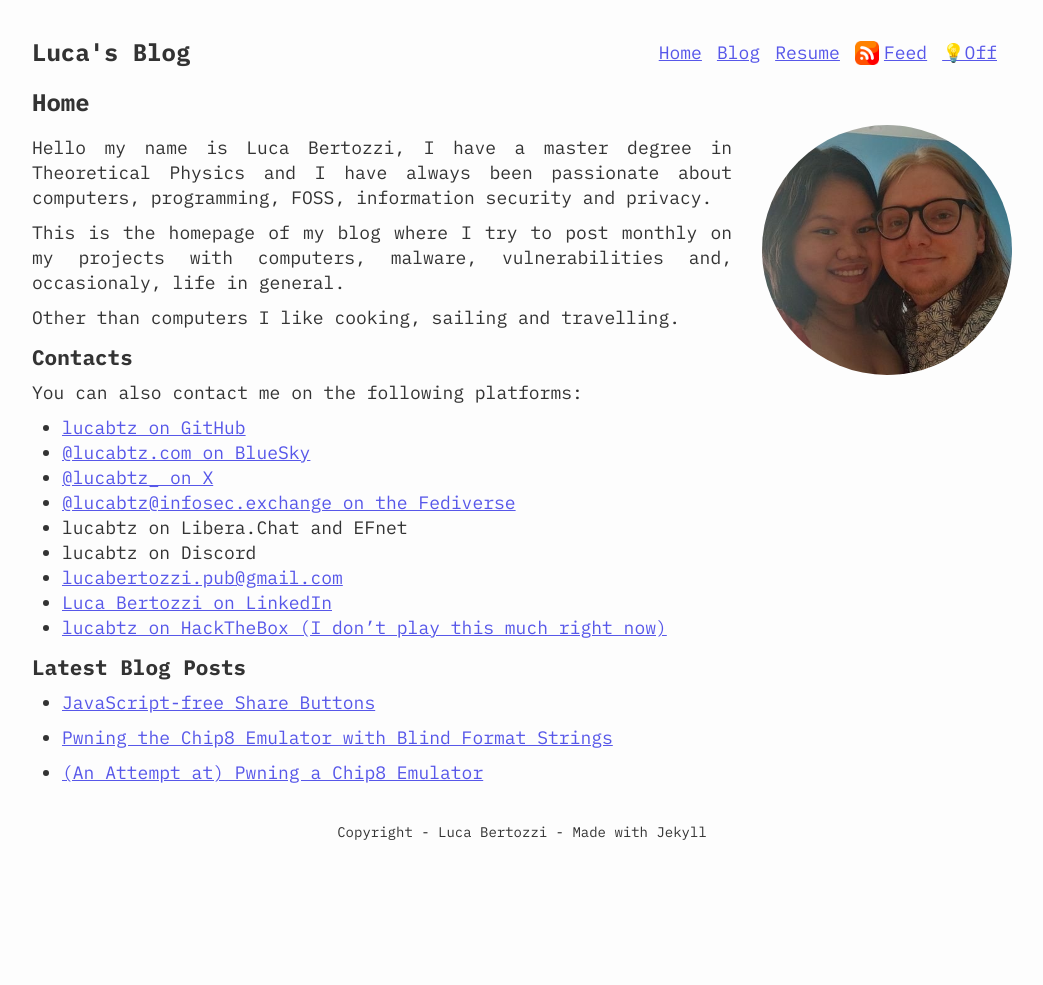
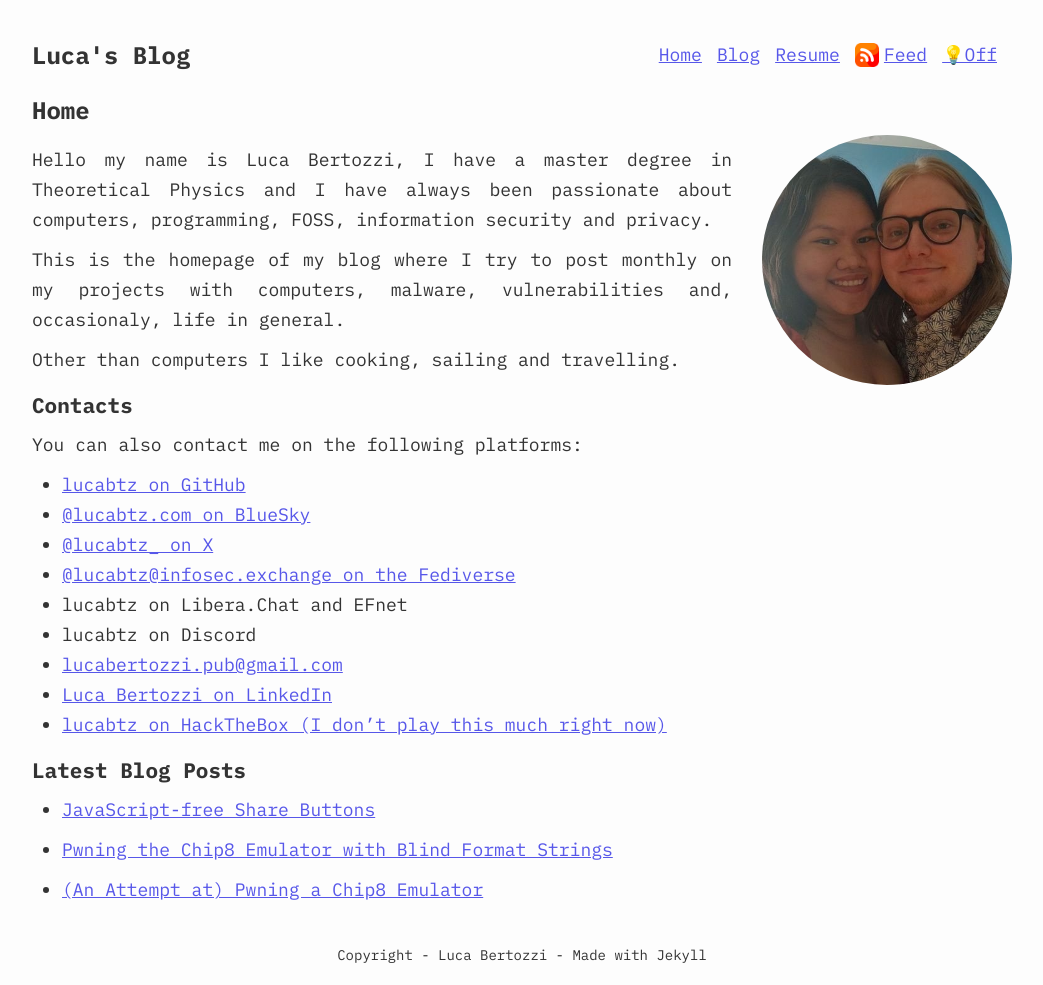
Before and after one commit to lucabtz/lucabtz.github.io, a Jekyll site: the page built from index.md, in a window 1280 px wide. Shown: the whole page, without its empty margins (118-1161 px from the left). Built offline with Jekyll 4.4.1, drawn with Linux system fonts in a browser that asks for light colours; before the commit the page ends 900 px from its top, so only the background shows below that.

Commit message:
style: update line-height

```diff
--- a/_sass/general.scss
+++ b/_sass/general.scss
@@ -25,7 +25,7 @@ body {
     font-family: "IBM Plex Mono", monospace;
     background-color: $bg-color;
     color: $text-color;
-    line-height: 25px;
+    line-height: 30px;
 }
 
 a,
```
